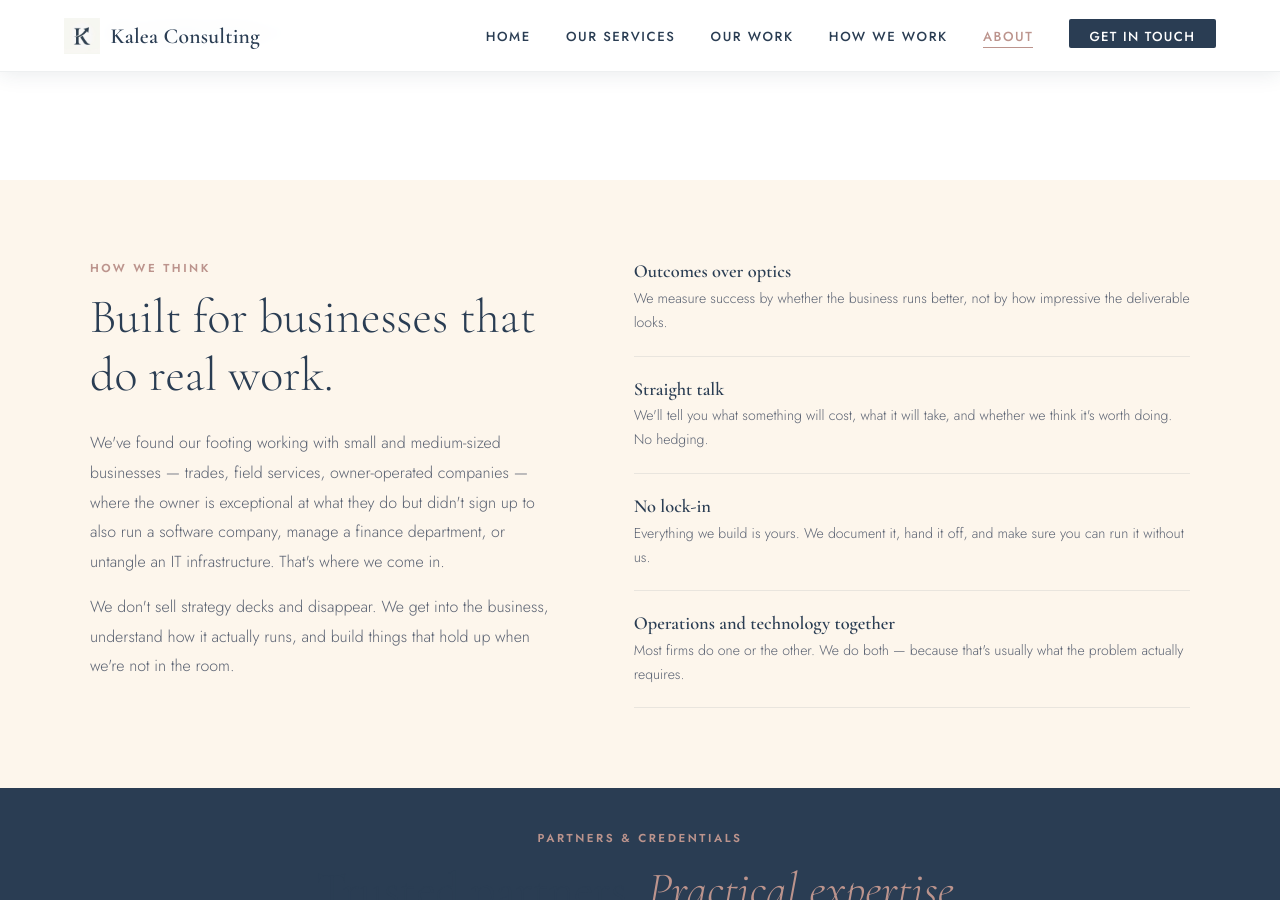
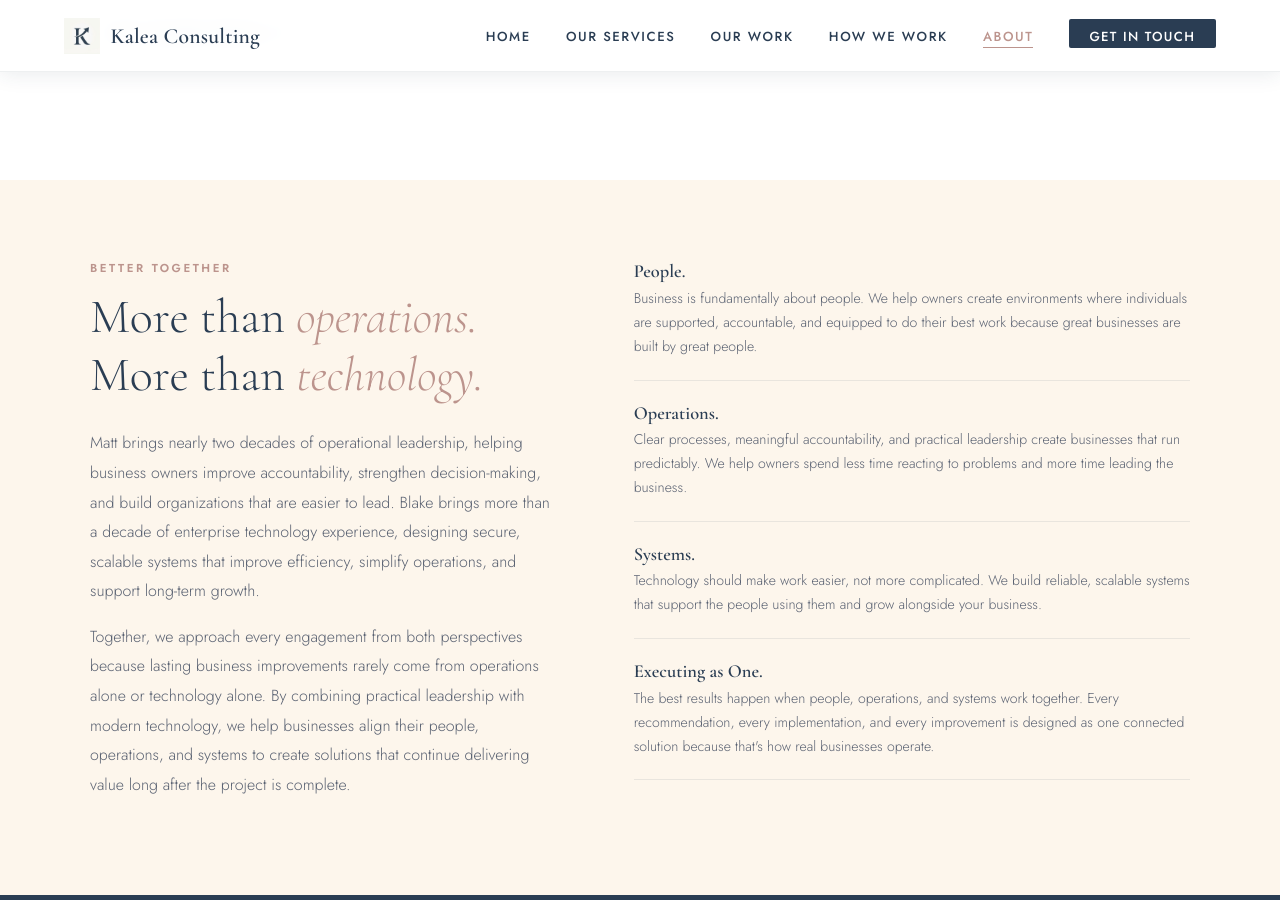
Before and after one commit to Kalea-Consulting/kaleaconsulting, a Jekyll site: the page built from about.html, in a window 1280 px wide and 900 px high, scrolled down 1899 px. Built offline with Jekyll 4.4.1, drawn with Linux system fonts in a browser that asks for light colours.

Commit message:
define Kalea's core operating philosophy about.html
- Introduced the core operating philosophy "People. Operations. Systems. Executing as One." framework
- Reworked the Better Together section into Kalea's core operating philosophy
- Unified Matt's operational leadership and Blake's technology expertise into a single company narrative
- Replaced founder-centric messaging with a company-first approach
- Strengthened brand consistency across the About page
- Continued refining Kalea's identity around practical leadership, people-first thinking, and execution

```diff
--- a/about.html
+++ b/about.html
@@ -180,37 +180,37 @@ description: Meet the team behind Kalea Consulting — Blake Rice and Matt Schla
   <div class="section-inner">
     <div class="philosophy-grid">
       <div class="fade-up">
-        <p class="section-label">How We Think</p>
-        <h2 class="section-heading">Built for businesses that do real work.</h2>
+        <p class="section-label">Better Together </p>
+        <h2 class="section-heading">More than <em>operations.</em> More than <em>technology.</em></h2>
         <p class="philosophy-intro">
-          We've found our footing working with small and medium-sized businesses —
-          trades, field services, owner-operated companies — where the owner is
-          exceptional at what they do but didn't sign up to also run a software
-          company, manage a finance department, or untangle an IT infrastructure.
-          That's where we come in.
+          Matt brings nearly two decades of operational leadership, helping business owners improve accountability,
+          strengthen decision-making, and build organizations that are easier to lead. Blake brings more than a decade of
+          enterprise technology experience, designing secure, scalable systems that improve efficiency, simplify
+          operations, and support long-term growth.
         </p>
         <p class="philosophy-intro">
-          We don't sell strategy decks and disappear. We get into the business,
-          understand how it actually runs, and build things that hold up when
-          we're not in the room.
+          Together, we approach every engagement from both perspectives because lasting business improvements rarely come
+          from operations alone or technology alone. By combining practical leadership with modern technology, we help
+          businesses align their people, operations, and systems to create solutions that continue delivering value long
+          after the project is complete.
         </p>
       </div>
       <div class="philosophy-values fade-up" style="transition-delay:0.1s">
         <div class="phil-value">
-          <span class="phil-title">Outcomes over optics</span>
-          <span class="phil-desc">We measure success by whether the business runs better, not by how impressive the deliverable looks.</span>
+          <span class="phil-title">People.</span>
+          <span class="phil-desc">Business is fundamentally about people. We help owners create environments where individuals are supported, accountable, and equipped to do their best work because great businesses are built by great people.</span>
         </div>
         <div class="phil-value">
-          <span class="phil-title">Straight talk</span>
-          <span class="phil-desc">We'll tell you what something will cost, what it will take, and whether we think it's worth doing. No hedging.</span>
+          <span class="phil-title">Operations.</span>
+          <span class="phil-desc">Clear processes, meaningful accountability, and practical leadership create businesses that run predictably. We help owners spend less time reacting to problems and more time leading the business.</span>
         </div>
         <div class="phil-value">
-          <span class="phil-title">No lock-in</span>
-          <span class="phil-desc">Everything we build is yours. We document it, hand it off, and make sure you can run it without us.</span>
+          <span class="phil-title">Systems.</span>
+          <span class="phil-desc">Technology should make work easier, not more complicated. We build reliable, scalable systems that support the people using them and grow alongside your business.</span>
         </div>
         <div class="phil-value">
-          <span class="phil-title">Operations and technology together</span>
-          <span class="phil-desc">Most firms do one or the other. We do both — because that's usually what the problem actually requires.</span>
+          <span class="phil-title">Executing as One.</span>
+          <span class="phil-desc">The best results happen when people, operations, and systems work together. Every recommendation, every implementation, and every improvement is designed as one connected solution because that's how real businesses operate.</span>
         </div>
       </div>
     </div>
```
